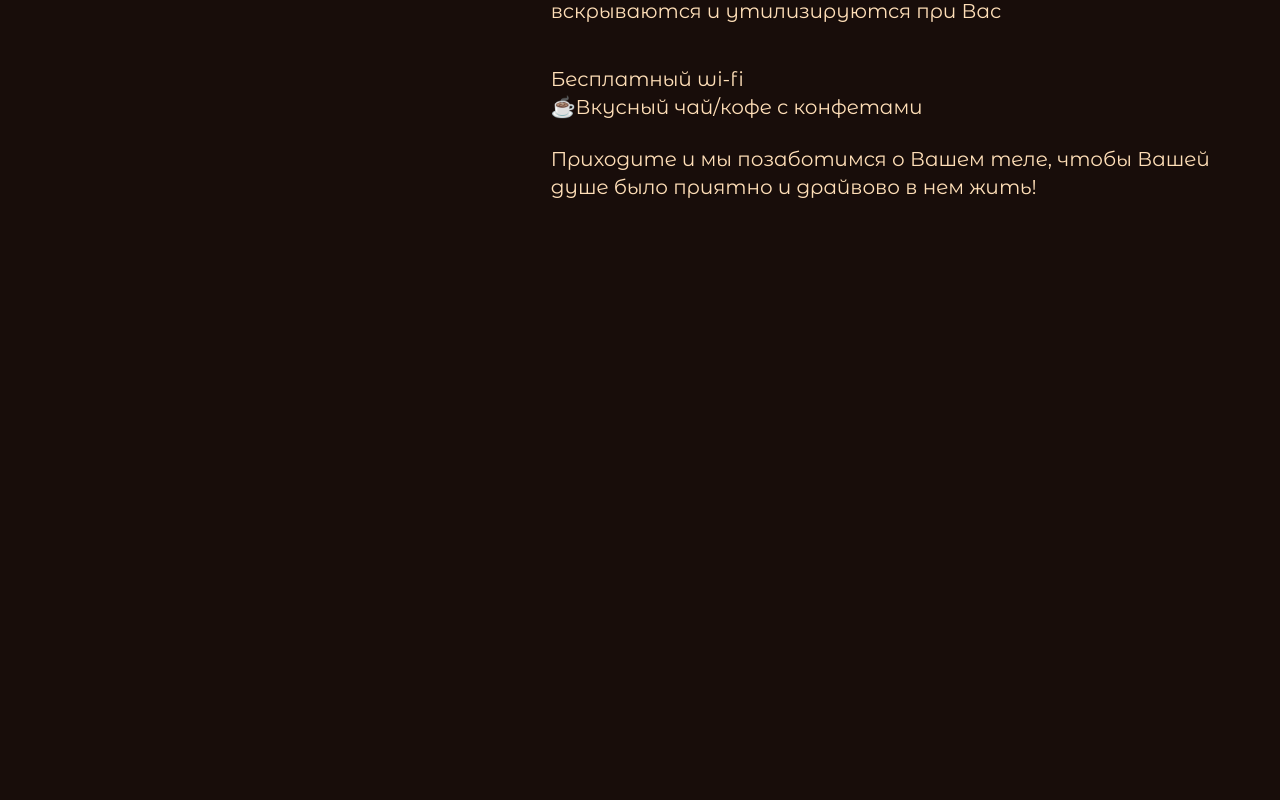
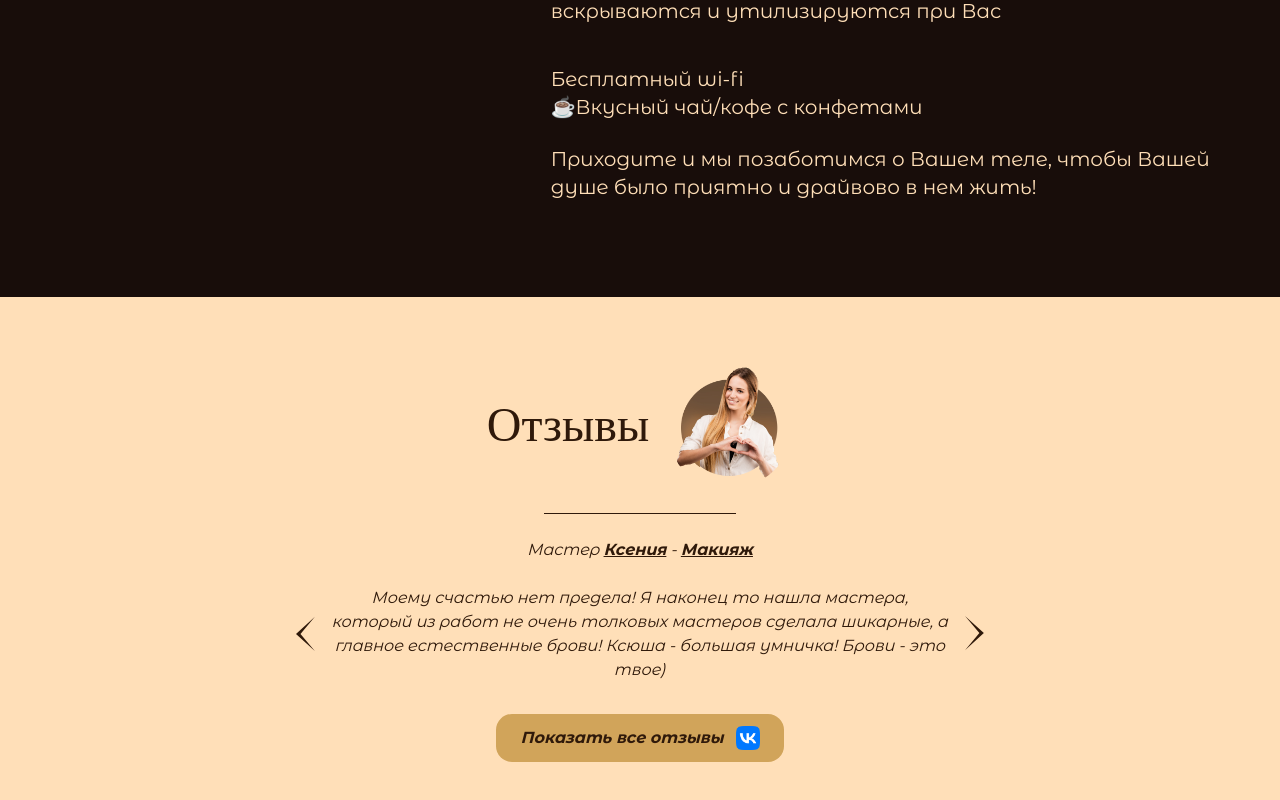
Before and after one commit to KoraReinolds/nikole, a Nuxt app: page / in a window 1280 px wide. Shown: the part 2143-2943 px from the top of the page. Before the commit the page ends 2440 px from the top, so only its background shows below. Built offline with nearby package versions, Linux system fonts and the light colour scheme; what vue-yandex-maps would draw is missing.

Commit message:
adaptive review layout

```diff
--- a/components/Reviews.vue
+++ b/components/Reviews.vue
@@ -1,5 +1,6 @@
 <script setup>
 import { tryOnMounted } from '@vueuse/core';
+const socialsImgs = import.meta.globEager('@/assets/img/socials/*.png');
 
 const reviews = [
   {
@@ -42,34 +43,40 @@ tryOnMounted(() => {
     reviewIndex.value = -1
     reviewIndex.value = val
   })
+  console.log(textStyle.value, reviewIndex.value, textRef.value)
 })
 </script>
 
 <template>
-  <div class="bg-main px-8 py-16 text-xl flex flex-col text-dark justify-center items-center">
-    <div class="flex items-center">
-      <h1 class="font-m text-5xl pr-6">Отзывы</h1>
+  <div class="bg-main px-4 sm:px-12 lg:px-16 py-12 md:py-16 text-base text-dark flex flex-col items-center gap-6">
+    <div class="flex justify-center items-center gap-4">
+      <h1 class="font-m text-5xl">Отзывы</h1>
       <img class="object-cover w-32 h-32 rounded-full" src="@/assets/img/review.png" alt="Ваши отзывы">
     </div>
-    <div class="bg-dark h-[1px] w-80 my-6"></div>
-    <div class="italic mb-4 text-center">
-      <span>Мастер </span>
-      <span class="font-bold underline cursor-pointer">{{ r.master }}</span> -
+    <div class="bg-dark h-[1px] w-48 mx-auto"></div>
+    <div class="italic text-center">
+      Мастер
+      <span class="font-bold underline cursor-pointer">{{ r.master }}</span>
+      -
       <span class="font-bold underline cursor-pointer">{{ r.area }}</span>
     </div>
-    <div class="relative w-full max-w-2xl">
-      <Arrow class="h-full cursor-pointer absolute top-1/2 -translate-y-1/2 -left-4 rotate-180" @click="decrease" />
-      <Arrow class="h-full cursor-pointer absolute top-1/2 -translate-y-1/2 -right-4" @click="increase" />
-      <div ref="textRef" class="w-full flex items-center overflow-hidden">
-        <div :style="textStyle" class="relative px-8 min-w-full text-center text-base italic" v-for="rew in reviews">
-          {{ rew.text }}
+    <div class="flex flex-col gap-8 items-center w-full max-w-prose">
+
+      <div class="flex flex-row justify-center items-center w-full gap-4">
+        <Arrow class="h-full cursor-pointer rotate-180" @click="decrease" />
+        <div ref="textRef" class="w-full flex items-center overflow-hidden">
+          <div :style="textStyle" class="relative w-full shrink-0 text-center text-base italic" v-for="review in reviews">
+            {{ review.text }}
+          </div>
         </div>
+        <Arrow class="h-full cursor-pointer" @click="increase" />
       </div>
+
+      <Btn class="bg-secondary text-sm grow-0" link="https://vk.com/topic-147662899_49317232" title="Показать все отзывы"
+        :icon="socialsImgs['/assets/img/socials/vk.png'].default">
+      </Btn>
+
     </div>
-    <Btn class="mt-8 bg-secondary min-w-[340px]" link="https://vk.com/topic-147662899_49317232"
-      title="Показать все отзывы">
-      <img class="w-8 h-8 ml-4" src="@/assets/img/vk.png">
-    </Btn>
   </div>
 </template>
 
--- a/pages/index.vue
+++ b/pages/index.vue
@@ -235,7 +235,7 @@ const masters = ref([
 <template>
   <!-- <HeroSection /> -->
   <AboutUs />
-  <!-- <Reviews /> -->
+  <Reviews />
   <!-- <Services :master="masters[0]" /> -->
   <!-- <Services :master="masters[1]" /> -->
   <!-- <School /> -->
```
